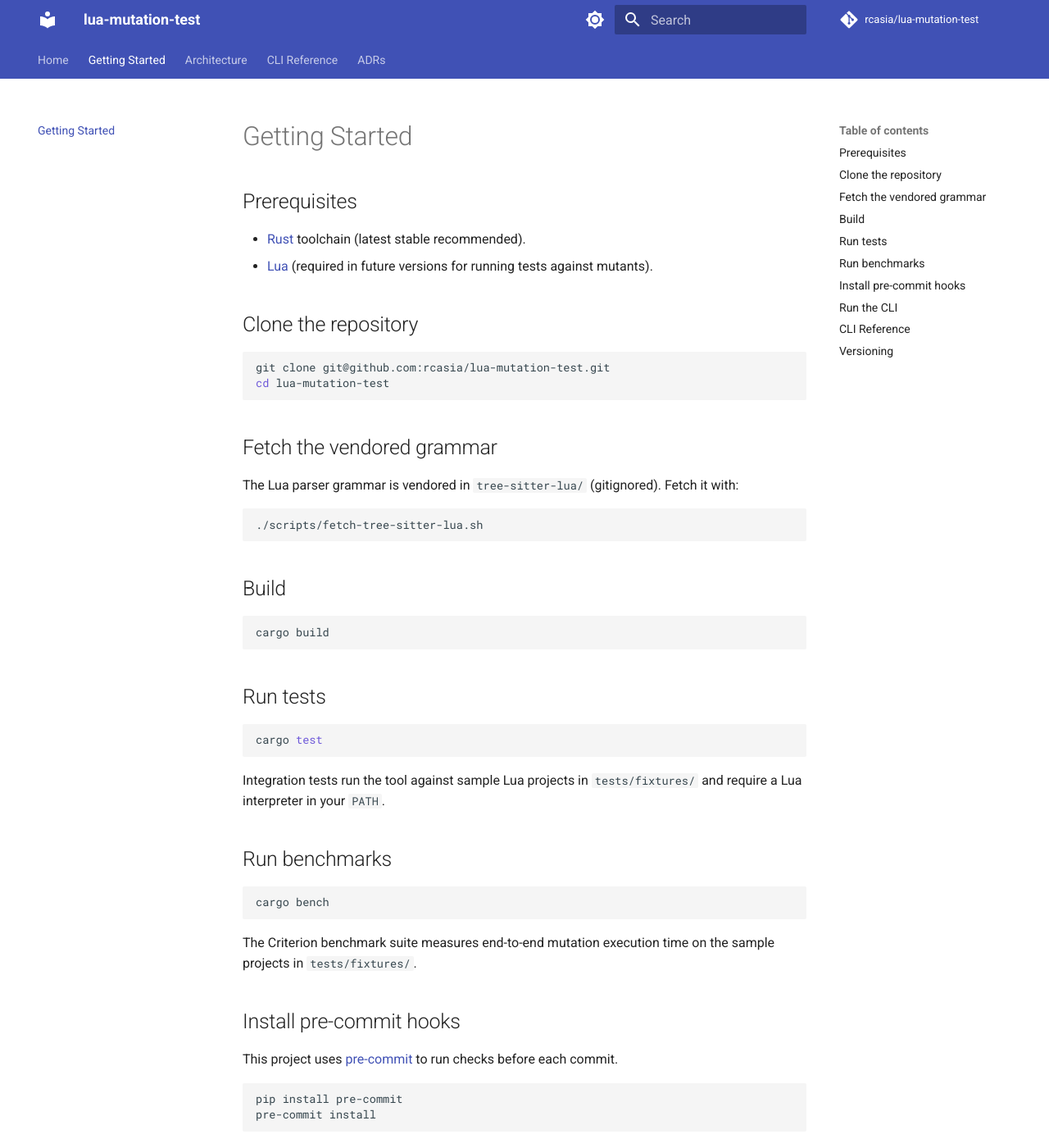
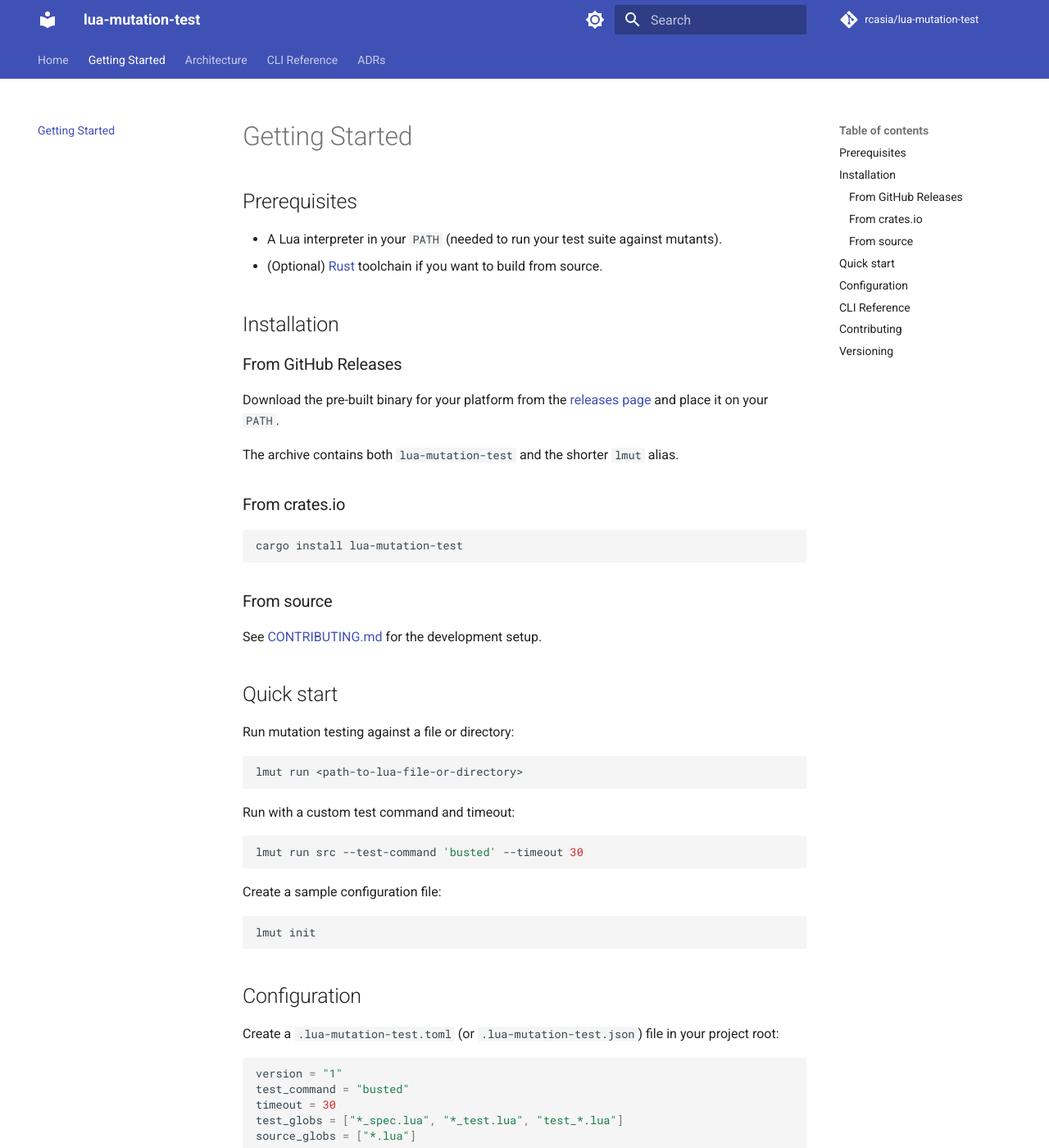
Before and after one commit to rcasia/lua-mutation-test, an MkDocs documentation site: the page built from docs/getting-started.md, in a window 1280 px wide and 1400 px high. Shown: the whole window at 82% size. Built offline with MkDocs 1.6.1 and Material for MkDocs 9.7.7, drawn with Linux system fonts in a browser that asks for light colours; comment, search, counter and statistics services are not loaded; some of the changed text lies outside the part shown.

Commit message:
docs: update getting-started guide for end users

````diff
--- a/docs/getting-started.md
+++ b/docs/getting-started.md
@@ -2,79 +2,80 @@
 
 ## Prerequisites
 
-- [Rust](https://www.rust-lang.org/tools/install) toolchain (latest stable recommended).
-- [Lua](https://www.lua.org/download.html) (required in future versions for running tests against mutants).
+- A Lua interpreter in your `PATH` (needed to run your test suite against mutants).
+- (Optional) [Rust](https://www.rust-lang.org/tools/install) toolchain if you want to build from source.
 
-## Clone the repository
+## Installation
+
+### From GitHub Releases
+
+Download the pre-built binary for your platform from the
+[releases page](https://github.com/rcasia/lua-mutation-test/releases) and place it
+on your `PATH`.
+
+The archive contains both `lua-mutation-test` and the shorter `lmut` alias.
+
+### From crates.io
 
 ```bash
-git clone git@github.com:rcasia/lua-mutation-test.git
-cd lua-mutation-test
+cargo install lua-mutation-test
 ```
 
-## Fetch the vendored grammar
+### From source
 
-The Lua parser grammar is vendored in `tree-sitter-lua/` (gitignored). Fetch it with:
+See [CONTRIBUTING.md](https://github.com/rcasia/lua-mutation-test/blob/main/CONTRIBUTING.md)
+for the development setup.
+
+## Quick start
+
+Run mutation testing against a file or directory:
 
 ```bash
-./scripts/fetch-tree-sitter-lua.sh
+lmut run <path-to-lua-file-or-directory>
 ```
 
-## Build
+Run with a custom test command and timeout:
 
 ```bash
-cargo build
+lmut run src --test-command 'busted' --timeout 30
 ```
 
-## Run tests
+Create a sample configuration file:
 
 ```bash
-cargo test
+lmut init
 ```
 
-Integration tests run the tool against sample Lua projects in `tests/fixtures/`
-and require a Lua interpreter in your `PATH`.
+## Configuration
 
-## Run benchmarks
+Create a `.lua-mutation-test.toml` (or `.lua-mutation-test.json`) file in your project root:
 
-```bash
-cargo bench
+```toml
+version = "1"
+test_command = "busted"
+timeout = 30
+test_globs = ["*_spec.lua", "*_test.lua", "test_*.lua"]
+source_globs = ["*.lua"]
+
+[files]
+exclude = ["*_test.lua", "*_spec.lua"]
+
+[operators]
+exclude = ["control_flow"]
 ```
 
-The Criterion benchmark suite measures end-to-end mutation execution time on the
-sample projects in `tests/fixtures/`.
-
-## Install pre-commit hooks
-
-This project uses [pre-commit](https://pre-commit.com/) to run checks before each
-commit.
-
-```bash
-pip install pre-commit
-pre-commit install
-```
-
-The hooks run file hygiene checks, `cargo fmt`, `cargo clippy`, `cargo test`, and
-`mkdocs build`. Install the MkDocs dependencies so the docs hook can run:
-
-```bash
-pip install -r docs/requirements.txt
-```
-
-## Run the CLI
-
-After building, run mutation testing against a file or directory using the `lmut`
-binary (or `lua-mutation-test`; both names are equivalent):
-
-```bash
-./target/debug/lmut run <path-to-lua-file-or-directory>
-```
+CLI flags override configuration file values.
 
 ## CLI Reference
 
 See the [CLI Reference](cli-reference.md) for the complete list of subcommands,
 options, and exit codes.
 
+## Contributing
+
+See [CONTRIBUTING.md](https://github.com/rcasia/lua-mutation-test/blob/main/CONTRIBUTING.md)
+for development setup, workflow guidelines, and commit conventions.
+
 ## Versioning
 
 This project follows [ZeroVer](https://0ver.org/): all releases remain in the `0.x`
````
